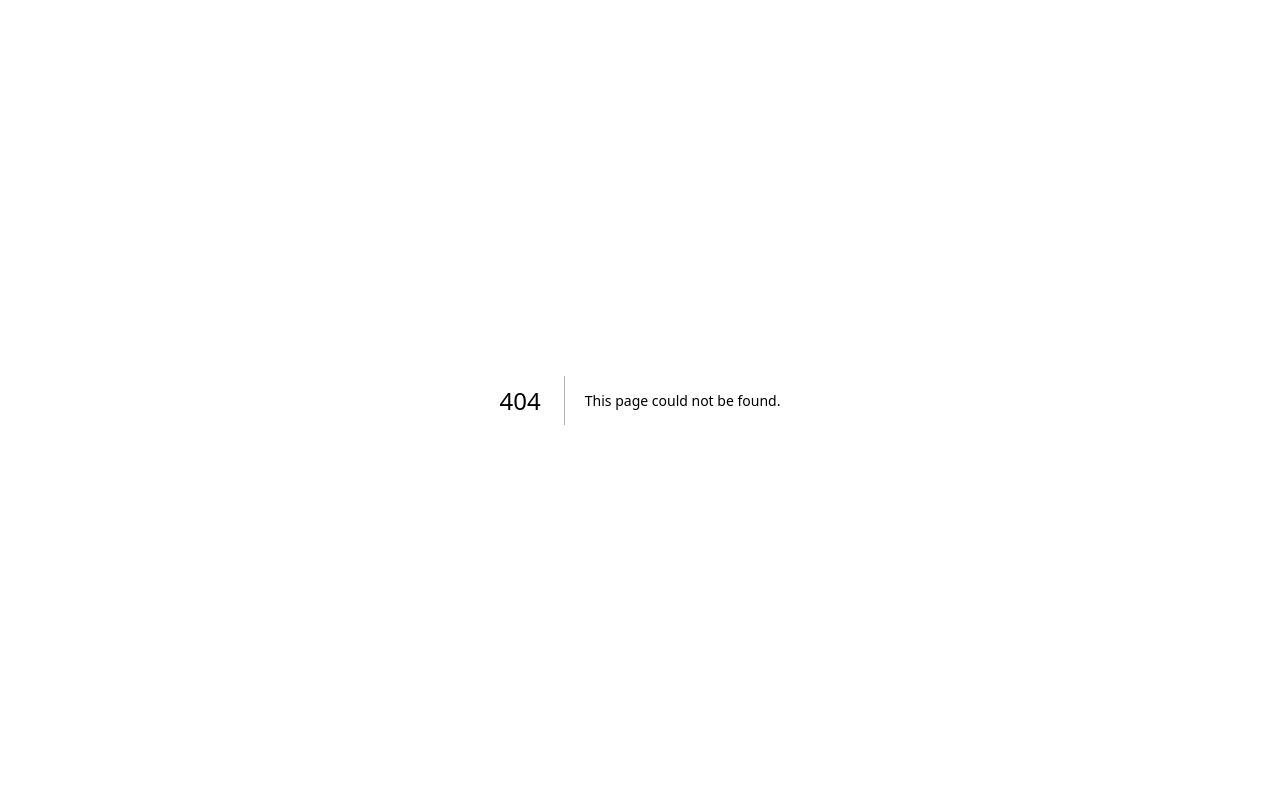
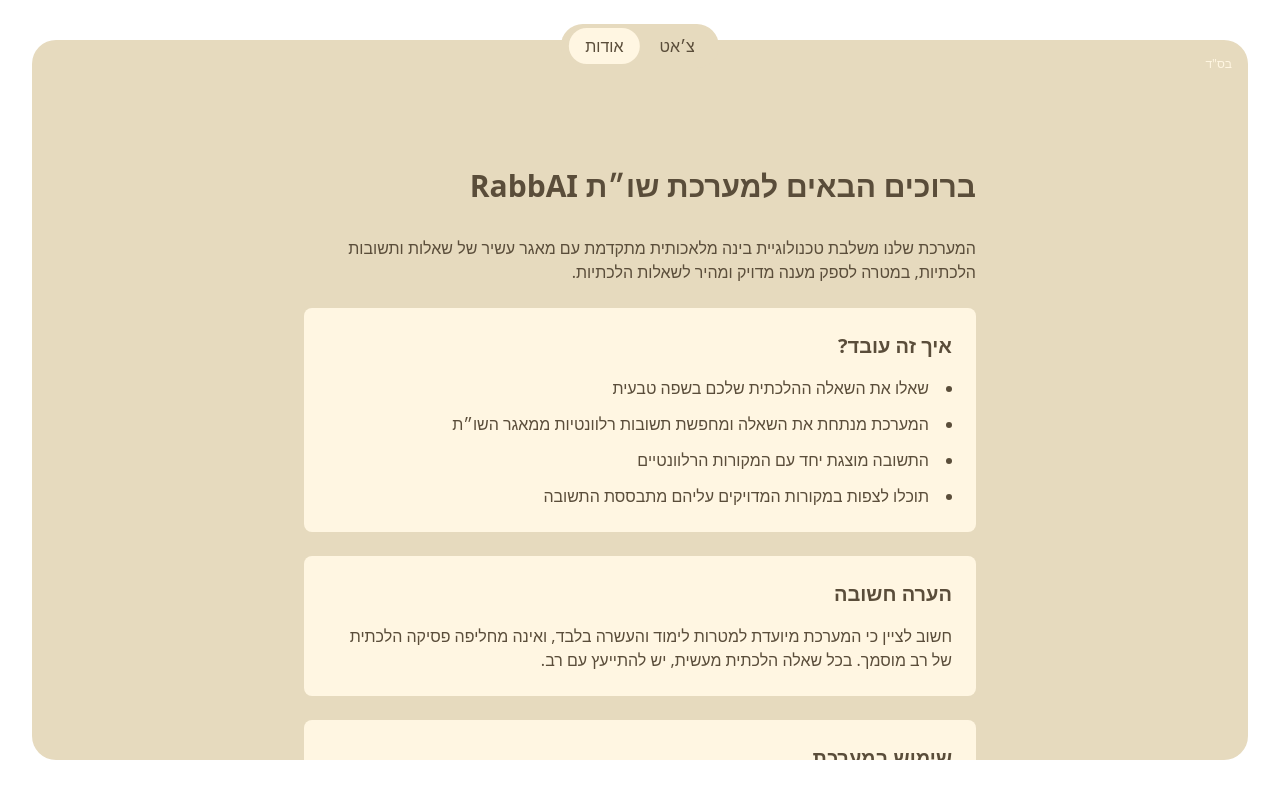
Before and after one commit to EphraimElgrabli/rabbai_fronend, a Next.js app: page /about in a window 1280 px wide. Before the commit this address had no page. Built offline with nearby package versions, Linux system fonts and the light colour scheme.

Commit message:
added an about page, and a small navigation at the top to move between the chat and the about page.

```diff
--- /dev/null
+++ b/app/about/page.tsx
@@ -0,0 +1,104 @@
+"use client";
+
+import React from "react";
+import { useRouter, usePathname } from "next/navigation";
+import Link from "next/link";
+
+const NavBar = () => {
+    const pathname = usePathname();
+
+    return (
+        <div className="fixed top-6 right-1/2 transform translate-x-1/2 z-10">
+            <div className="bg-[#E6DABE] rounded-full px-2 py-1 flex gap-1">
+                <Link
+                    href="/about"
+                    className={`px-4 py-1.5 rounded-full text-[#5a4d3a] transition-colors ${pathname === "/about"
+                        ? "bg-[#FFF6E2]"
+                        : "hover:bg-[#d4c4a8]"
+                        }`}
+                >
+                    אודות
+                </Link>
+                <Link
+                    href="/"
+                    className={`px-4 py-1.5 rounded-full text-[#5a4d3a] transition-colors ${pathname === "/"
+                        ? "bg-[#FFF6E2]"
+                        : "hover:bg-[#d4c4a8]"
+                        }`}
+                >
+                    צ׳אט
+                </Link>
+            </div>
+        </div>
+    );
+};
+
+const AboutPage = () => {
+    return (
+        <div className="flex h-screen items-center justify-center">
+            <div className="relative w-[95%] h-[90%] rounded-3xl bg-[#E6DABE] flex flex-col">
+                <div className="absolute top-4 right-4 text-xs text-[#FFF6E2]">בס"ד</div>
+                <NavBar />
+
+                <div className="flex-1 overflow-y-auto px-8 pt-32 pb-8">
+                    <div className="max-w-2xl mx-auto">
+                        <h1 className="text-3xl font-bold text-[#5a4d3a] text-right mb-8" dir="rtl">
+                            ברוכים הבאים למערכת שו״ת RabbAI
+                        </h1>
+
+                        <div className="space-y-6 text-right">
+                            <p className="text-[#5a4d3a]" dir="rtl">
+                                המערכת שלנו משלבת טכנולוגיית בינה מלאכותית מתקדמת עם מאגר עשיר של שאלות ותשובות הלכתיות, במטרה לספק מענה מדויק ומהיר לשאלות הלכתיות.
+                            </p>
+
+                            <div className="bg-[#FFF6E2] rounded-lg p-6 mb-6">
+                                <h2 className="text-xl font-bold text-[#5a4d3a] mb-4" dir="rtl">
+                                    איך זה עובד?
+                                </h2>
+                                <ul className="list-disc list-inside space-y-3 text-[#5a4d3a]" dir="rtl">
+                                    <li>שאלו את השאלה ההלכתית שלכם בשפה טבעית</li>
+                                    <li>המערכת מנתחת את השאלה ומחפשת תשובות רלוונטיות ממאגר השו״ת</li>
+                                    <li>התשובה מוצגת יחד עם המקורות הרלוונטיים</li>
+                                    <li>תוכלו לצפות במקורות המדויקים עליהם מתבססת התשובה</li>
+                                </ul>
+                            </div>
+
+                            <div className="bg-[#FFF6E2] rounded-lg p-6">
+                                <h2 className="text-xl font-bold text-[#5a4d3a] mb-4" dir="rtl">
+                                    הערה חשובה
+                                </h2>
+                                <p className="text-[#5a4d3a]" dir="rtl">
+                                    חשוב לציין כי המערכת מיועדת למטרות לימוד והעשרה בלבד, ואינה מחליפה פסיקה הלכתית של רב מוסמך. בכל שאלה הלכתית מעשית, יש להתייעץ עם רב.
+                                </p>
+                            </div>
+
+                            <div className="bg-[#FFF6E2] rounded-lg p-6">
+                                <h2 className="text-xl font-bold text-[#5a4d3a] mb-4" dir="rtl">
+                                    שימוש במערכת
+                                </h2>
+                                <p className="text-[#5a4d3a]" dir="rtl">
+                                    המערכת נועדה להיות נגישה וידידותית למשתמש. ניתן לשאול שאלות בשפה טבעית, והמערכת תספק תשובות מבוססות על מקורות הלכתיים. לכל תשובה מצורפים המקורות הרלוונטיים, אותם ניתן לראות בלחיצה על כפתור ״הצג מקורות שו״ת״.
+                                </p>
+                            </div>
+
+                            <div className="bg-[#FFF6E2] rounded-lg p-6">
+                                <h2 className="text-xl font-bold text-[#5a4d3a] mb-4" dir="rtl">
+                                    יוצרי המערכת
+                                </h2>
+                                <p className="text-[#5a4d3a]" dir="rtl">
+                                    המערכת נוצרה על ידי: <br />
+                                    אפרים אלגרבלי. <br />
+                                    יוסף קורנפלד. <br />
+                                    תומר קלמן. <br /> <br />
+                                    כל הזכויות שמורות לצוות המפתחים.
+                                </p>
+                            </div>
+                        </div>
+                    </div>
+                </div>
+            </div>
+        </div>
+    );
+};
+
+export default AboutPage;
--- a/app/page.tsx
+++ b/app/page.tsx
@@ -1,10 +1,42 @@
 "use client";
 
 import React, { useState, useRef, useEffect } from "react";
+import { useRouter, usePathname } from "next/navigation";
+import Link from "next/link";
 
-const QAButton = ({ qaList, isOpen, onClick }) => (
+const NavBar = () => {
+  const pathname = usePathname();
+
+  return (
+    <div className="fixed top-6 right-1/2 transform translate-x-1/2 z-10">
+      <div className="bg-[#E6DABE] rounded-full px-2 py-1 flex gap-1">
+        <Link
+          href="/about"
+          className={`px-4 py-1.5 rounded-full text-[#5a4d3a] transition-colors ${pathname === "/about"
+            ? "bg-[#FFF6E2]"
+            : "hover:bg-[#d4c4a8]"
+            }`}
+        >
+          אודות
+        </Link>
+        <Link
+          href="/"
+          className={`px-4 py-1.5 rounded-full text-[#5a4d3a] transition-colors ${pathname === "/"
+            ? "bg-[#FFF6E2]"
+            : "hover:bg-[#d4c4a8]"
+            }`}
+        >
+          צ׳אט
+        </Link>
+      </div>
+    </div>
+  );
+};
+
+const QAButton = ({ qaList, isOpen, onClick, buttonRef }) => (
   <div className="flex flex-col items-start w-full">
     <button
+      ref={buttonRef}
       onClick={onClick}
       className="mb-2 px-4 py-2 bg-[#afa083] text-[#5a4d3a] rounded-lg hover:bg-[#9f9073] transition-colors"
     >
@@ -36,6 +68,7 @@
   const [isLoading, setIsLoading] = useState(false);
   const [openQAIndex, setOpenQAIndex] = useState(null);
   const messagesEndRef = useRef(null);
+  const qaButtonRef = useRef(null);
 
   const scrollToBottom = () => {
     messagesEndRef.current?.scrollIntoView({ behavior: "smooth" });
@@ -44,6 +77,12 @@
   useEffect(() => {
     scrollToBottom();
   }, [messages, openQAIndex]);
+
+  useEffect(() => {
+    if (openQAIndex !== null && qaButtonRef.current) {
+      qaButtonRef.current.scrollIntoView({ behavior: "smooth", block: "start" });
+    }
+  }, [openQAIndex]);
 
   const handleSend = async () => {
     if (!input.trim()) return;
@@ -98,6 +137,7 @@
 
   return (
     <div className="flex h-screen items-center justify-center">
+      <NavBar />
       <div className="relative w-[95%] h-[90%] rounded-3xl bg-[#E6DABE] flex flex-col">
         <div className="absolute top-4 right-4 text-xs text-[#FFF6E2]">בס"ד</div>
 
@@ -110,16 +150,14 @@
                   className={`flex ${message.isUser ? "justify-end" : "justify-start"} mb-4`}
                 >
                   <div
-                    className={`max-w-[70%] rounded-lg p-4 ${
-                      message.isUser
-                        ? "bg-[#FFF6E2] ml-4"
-                        : "bg-[#d4c4a8] mr-4"
-                    }`}
+                    className={`max-w-[70%] rounded-lg p-4 ${message.isUser
+                      ? "bg-[#FFF6E2] ml-4"
+                      : "bg-[#d4c4a8] mr-4"
+                      }`}
                   >
                     <p
-                      className={`text-right whitespace-pre-line ${
-                        message.isUser ? "text-gray-800" : "text-[#5a4d3a]"
-                      }`}
+                      className={`text-right whitespace-pre-line ${message.isUser ? "text-gray-800" : "text-[#5a4d3a]"
+                        }`}
                     >
                       {message.text}
                     </p>
@@ -131,6 +169,7 @@
                       qaList={message.qaList}
                       isOpen={openQAIndex === index}
                       onClick={() => setOpenQAIndex(openQAIndex === index ? null : index)}
+                      buttonRef={openQAIndex === index ? qaButtonRef : null}
                     />
                   </div>
                 )}
@@ -154,9 +193,8 @@
               type="button"
               onClick={handleSend}
               disabled={isLoading}
-              className={`mr-4 h-12 w-12 ${
-                isLoading ? "bg-[#EEE]" : "bg-[#FFF6E2]"
-              } rounded-full flex items-center justify-center hover:bg-[#fff]`}
+              className={`mr-4 h-12 w-12 ${isLoading ? "bg-[#EEE]" : "bg-[#FFF6E2]"
+                } rounded-full flex items-center justify-center hover:bg-[#fff]`}
             >
               <img src="/send-icon.svg" alt="Send" className="flip-vertical" />
             </button>
```
